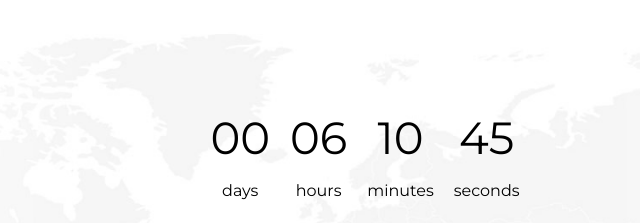
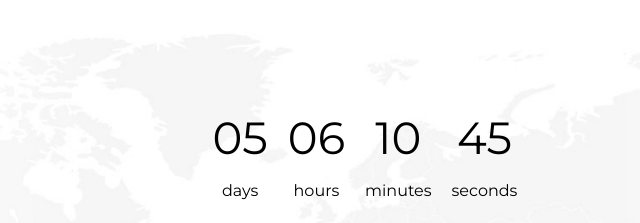
Before and after one commit to VusalShahbazov/cooming-soon-ontime, a plain HTML site: page index.html in a window 1280 px wide. Shown: the top 223 px of the page, 275-915 px from the left. Drawn offline with Linux system fonts and the light colour scheme.

Commit message:
change value

```diff
--- a/index.html
+++ b/index.html
@@ -72,7 +72,7 @@
 </div>
 
 <script>
-    let till = new Date('2020-07-01 00:00:00'),
+    let till = new Date('2020-07-06 00:00:00'),
         today = new Date();
     let daysD = document.getElementById('days');
     let hoursD = document.getElementById('hours');
```
